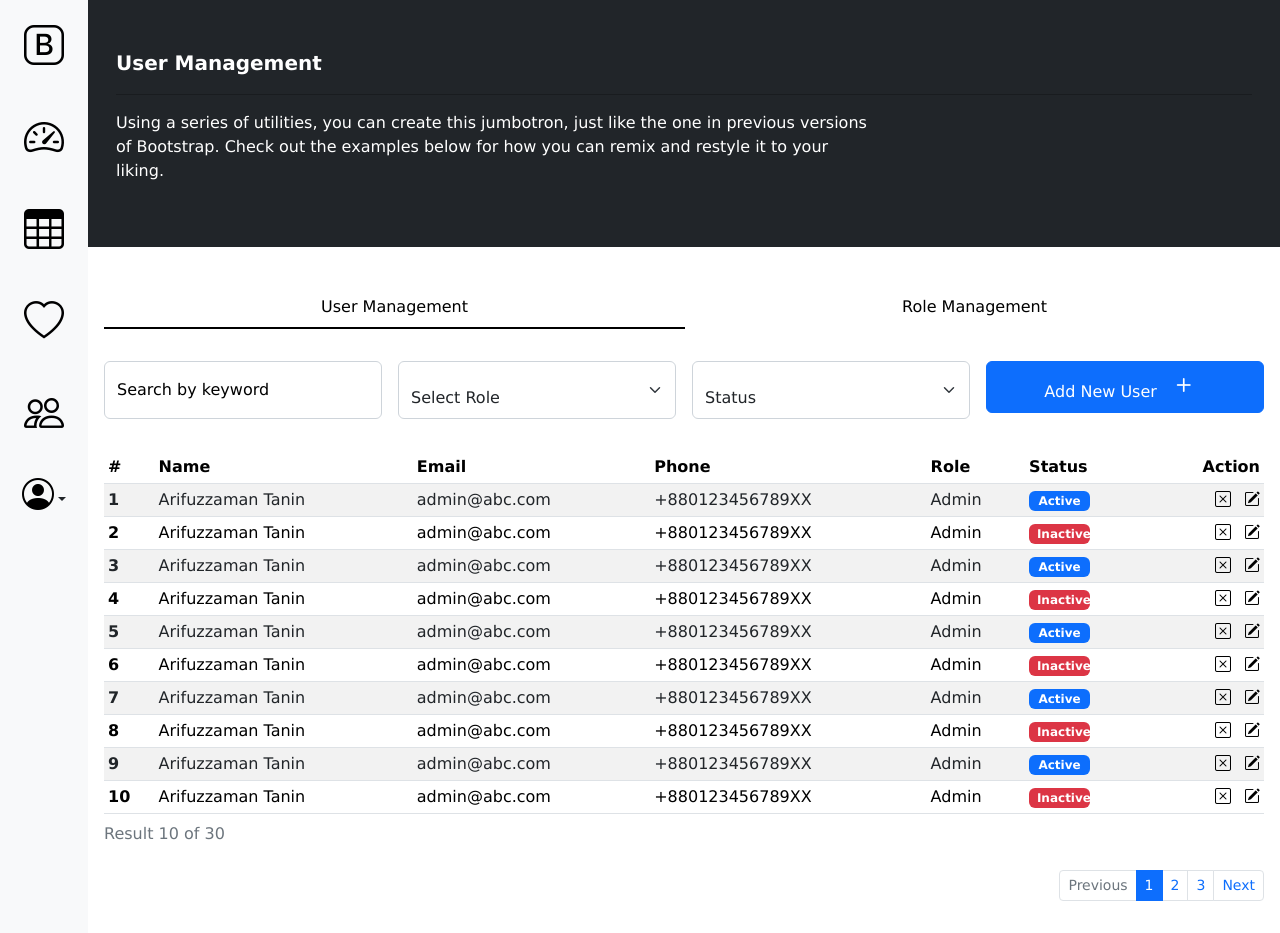
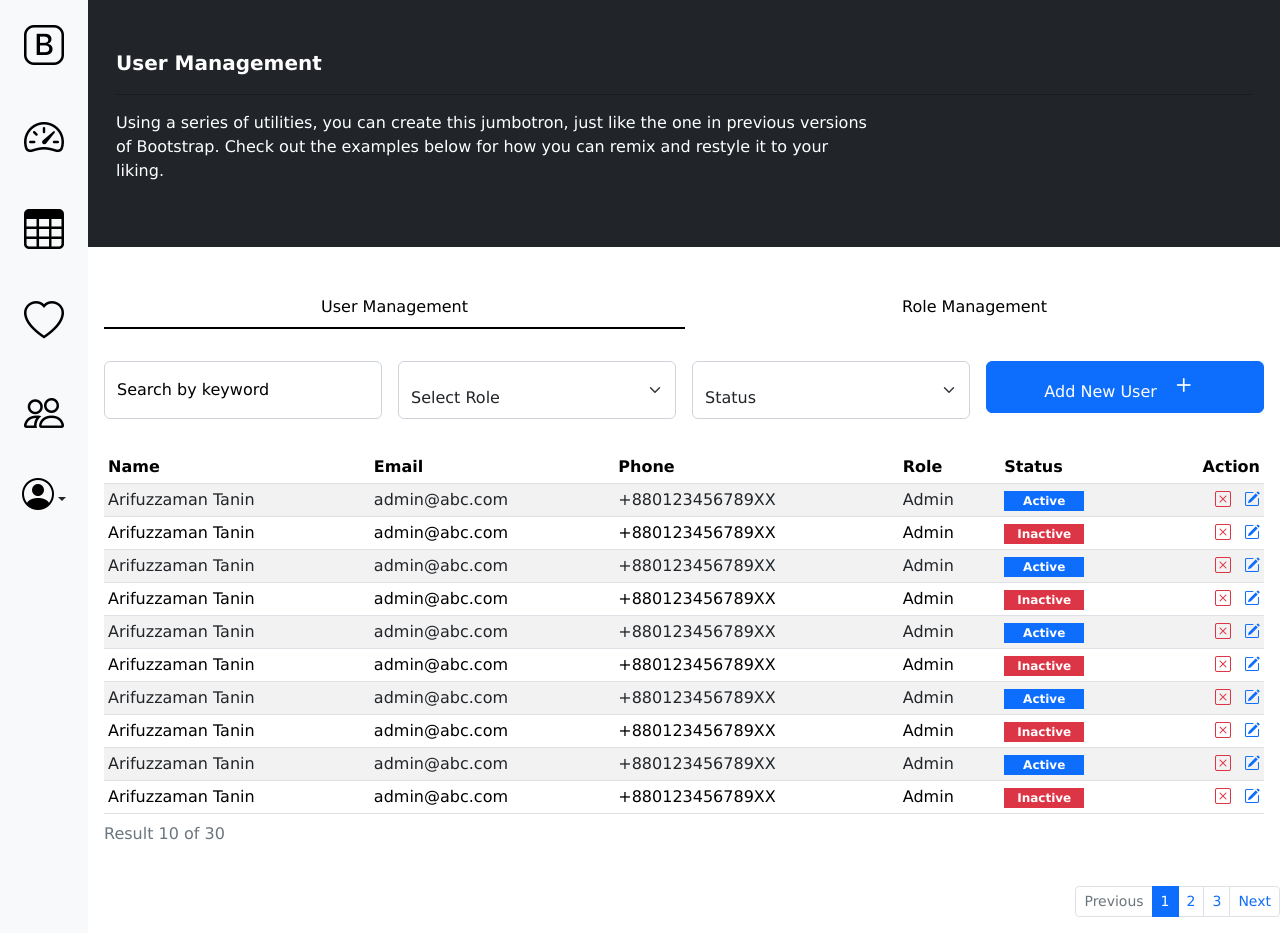
Before and after one commit to arifuzzaman-tanin/admin-starter-template-bootstrap-5-5, a plain HTML site: page index.html in a window 1280 px wide. Drawn offline with nearby package versions, Linux system fonts and the light colour scheme.

Commit message:
add style

```diff
--- a/index.html
+++ b/index.html
@@ -8,23 +8,7 @@
     <link href="https://cdn.jsdelivr.net/npm/bootstrap@5.2.3/dist/css/bootstrap.min.css" rel="stylesheet"
         integrity="sha384-rbsA2VBKQhggwzxH7pPCaAqO46MgnOM80zW1RWuH61DGLwZJEdK2Kadq2F9CUG65" crossorigin="anonymous">
     <link rel="stylesheet" href="https://cdn.jsdelivr.net/npm/bootstrap-icons@1.3.0/font/bootstrap-icons.css">
-    <style>
-        * {
-            font-family: 'Lucida Sans', 'Lucida Sans Regular', 'Lucida Grande', 'Lucida Sans Unicode', Geneva, Verdana, sans-serif;
-            font-size: 16px;
-            color: black;
-        }
-
-        .custom-tab {
-            color: black !important;
-        }
-
-        .custom-tab.active {
-            background: transparent !important;
-            border-bottom: 2px solid black !important;
-            border-radius: 0px !important;
-        }
-    </style>
+    <link rel="stylesheet" href="./style.css" >
 </head>
 
 <body>
@@ -141,7 +125,6 @@
                         <caption>Result 10 of 30</caption>
                         <thead>
                             <tr>
-                                <th scope="col">#</th>
                                 <th scope="col">Name</th>
                                 <th scope="col">Email</th>
                                 <th scope="col">Phone</th>
@@ -152,167 +135,158 @@
                         </thead>
                         <tbody>
                             <tr>
-                                <th scope="row">1</th>
                                 <td>Arifuzzaman Tanin</td>
                                 <td>admin@abc.com</td>
                                 <td>+880123456789XX</td>
                                 <td>Admin</td>
                                 <td>
-                                    <span class="badge bg-primary w-50">Active</span>
+                                    <span class="badge bg-primary rounded-0 active-inactive-status">Active</span>
                                 </td>
                                 <td>
                                     <div class="float-end">
-                                        <i class="bi-x-square me-2"></i>
-                                        <i class="bi-pencil-square"></i>
+                                        <i class="bi-x-square me-2 text-danger"></i>
+                                        <i class="bi-pencil-square text-primary"></i>
                                     </div>
                                 </td>
                             </tr>
                             <tr>
-                                <th scope="row">2</th>
                                 <td>Arifuzzaman Tanin</td>
                                 <td>admin@abc.com</td>
                                 <td>+880123456789XX</td>
                                 <td>Admin</td>
                                 <td>
-                                    <span class="badge bg-danger w-50">Inactive</span>
+                                    <span class="badge bg-danger rounded-0 active-inactive-status">Inactive</span>
                                 </td>
                                 <td>
                                     <div class="float-end">
-                                        <i class="bi-x-square me-2"></i>
-                                        <i class="bi-pencil-square"></i>
+                                        <i class="bi-x-square me-2 text-danger"></i>
+                                        <i class="bi-pencil-square text-primary"></i>
                                     </div>
                                 </td>
                             </tr>
                             <tr>
-                                <th scope="row">3</th>
                                 <td>Arifuzzaman Tanin</td>
                                 <td>admin@abc.com</td>
                                 <td>+880123456789XX</td>
                                 <td>Admin</td>
                                 <td>
-                                    <span class="badge bg-primary w-50">Active</span>
+                                    <span class="badge bg-primary rounded-0 active-inactive-status">Active</span>
                                 </td>
                                 <td>
                                     <div class="float-end">
-                                        <i class="bi-x-square me-2"></i>
-                                        <i class="bi-pencil-square"></i>
+                                        <i class="bi-x-square me-2 text-danger"></i>
+                                        <i class="bi-pencil-square text-primary"></i>
                                     </div>
                                 </td>
                             </tr>
                             <tr>
-                                <th scope="row">4</th>
                                 <td>Arifuzzaman Tanin</td>
                                 <td>admin@abc.com</td>
                                 <td>+880123456789XX</td>
                                 <td>Admin</td>
                                 <td>
-                                    <span class="badge bg-danger w-50">Inactive</span>
+                                    <span class="badge bg-danger rounded-0 active-inactive-status">Inactive</span>
                                 </td>
                                 <td>
                                     <div class="float-end">
-                                        <i class="bi-x-square me-2"></i>
-                                        <i class="bi-pencil-square"></i>
+                                        <i class="bi-x-square me-2 text-danger"></i>
+                                        <i class="bi-pencil-square text-primary"></i>
                                     </div>
                                 </td>
                             </tr>
                             <tr>
-                                <th scope="row">5</th>
                                 <td>Arifuzzaman Tanin</td>
                                 <td>admin@abc.com</td>
                                 <td>+880123456789XX</td>
                                 <td>Admin</td>
                                 <td>
-                                    <span class="badge bg-primary w-50">Active</span>
+                                    <span class="badge bg-primary rounded-0 active-inactive-status">Active</span>
                                 </td>
                                 <td>
                                     <div class="float-end">
-                                        <i class="bi-x-square me-2"></i>
-                                        <i class="bi-pencil-square"></i>
+                                        <i class="bi-x-square me-2 text-danger"></i>
+                                        <i class="bi-pencil-square text-primary"></i>
                                     </div>
                                 </td>
                             </tr>
                             <tr>
-                                <th scope="row">6</th>
                                 <td>Arifuzzaman Tanin</td>
                                 <td>admin@abc.com</td>
                                 <td>+880123456789XX</td>
                                 <td>Admin</td>
                                 <td>
-                                    <span class="badge bg-danger w-50">Inactive</span>
+                                    <span class="badge bg-danger rounded-0 active-inactive-status">Inactive</span>
                                 </td>
                                 <td>
                                     <div class="float-end">
-                                        <i class="bi-x-square me-2"></i>
-                                        <i class="bi-pencil-square"></i>
+                                        <i class="bi-x-square me-2 text-danger"></i>
+                                        <i class="bi-pencil-square text-primary"></i>
                                     </div>
                                 </td>
                             </tr>
                             <tr>
-                                <th scope="row">7</th>
                                 <td>Arifuzzaman Tanin</td>
                                 <td>admin@abc.com</td>
                                 <td>+880123456789XX</td>
                                 <td>Admin</td>
                                 <td>
-                                    <span class="badge bg-primary w-50">Active</span>
+                                    <span class="badge bg-primary rounded-0 active-inactive-status">Active</span>
                                 </td>
                                 <td>
                                     <div class="float-end">
-                                        <i class="bi-x-square me-2"></i>
-                                        <i class="bi-pencil-square"></i>
+                                        <i class="bi-x-square me-2 text-danger"></i>
+                                        <i class="bi-pencil-square text-primary"></i>
                                     </div>
                                 </td>
                             </tr>
                             <tr>
-                                <th scope="row">8</th>
                                 <td>Arifuzzaman Tanin</td>
                                 <td>admin@abc.com</td>
                                 <td>+880123456789XX</td>
                                 <td>Admin</td>
                                 <td>
-                                    <span class="badge bg-danger w-50">Inactive</span>
+                                    <span class="badge bg-danger rounded-0 active-inactive-status">Inactive</span>
                                 </td>
                                 <td>
                                     <div class="float-end">
-                                        <i class="bi-x-square me-2"></i>
-                                        <i class="bi-pencil-square"></i>
+                                        <i class="bi-x-square me-2 text-danger"></i>
+                                        <i class="bi-pencil-square text-primary"></i>
                                     </div>
                                 </td>
                             </tr>
                             <tr>
-                                <th scope="row">9</th>
                                 <td>Arifuzzaman Tanin</td>
                                 <td>admin@abc.com</td>
                                 <td>+880123456789XX</td>
                                 <td>Admin</td>
                                 <td>
-                                    <span class="badge bg-primary w-50">Active</span>
+                                    <span class="badge bg-primary rounded-0 active-inactive-status">Active</span>
                                 </td>
                                 <td>
                                     <div class="float-end">
-                                        <i class="bi-x-square me-2"></i>
-                                        <i class="bi-pencil-square"></i>
+                                        <i class="bi-x-square me-2 text-danger"></i>
+                                        <i class="bi-pencil-square text-primary"></i>
                                     </div>
                                 </td>
                             </tr>
                             <tr>
-                                <th scope="row">10</th>
                                 <td>Arifuzzaman Tanin</td>
                                 <td>admin@abc.com</td>
                                 <td>+880123456789XX</td>
                                 <td>Admin</td>
                                 <td>
-                                    <span class="badge bg-danger w-50">Inactive</span>
+                                    <span class="badge bg-danger rounded-0 active-inactive-status">Inactive</span>
                                 </td>
                                 <td>
                                     <div class="float-end">
-                                        <i class="bi-x-square me-2"></i>
-                                        <i class="bi-pencil-square"></i>
+                                        <i class="bi-x-square me-2 text-danger"></i>
+                                        <i class="bi-pencil-square text-primary"></i>
                                     </div>
                                 </td>
                             </tr>
                         </tbody>
                     </table>
+                </div>
                 <div class="mt-0">
                     <nav class="float-end" aria-label="...">
                         <ul class="pagination pagination-sm">
@@ -333,7 +307,6 @@
                 </div>
             </div>
         </div>
-        </div>
     </section>
     <script src="https://cdn.jsdelivr.net/npm/bootstrap@5.2.3/dist/js/bootstrap.bundle.min.js"
         integrity="sha384-kenU1KFdBIe4zVF0s0G1M5b4hcpxyD9F7jL+jjXkk+Q2h455rYXK/7HAuoJl+0I4" crossorigin="anonymous">
--- /dev/null
+++ b/style.css
@@ -0,0 +1,18 @@
+* {
+    font-family: 'Lucida Sans', 'Lucida Sans Regular', 'Lucida Grande', 'Lucida Sans Unicode', Geneva, Verdana, sans-serif;
+    font-size: 16px;
+    color: black;
+}
+
+.custom-tab {
+    color: black !important;
+}
+
+.custom-tab.active {
+    background: transparent !important;
+    border-bottom: 2px solid black !important;
+    border-radius: 0px !important;
+}
+.active-inactive-status{
+    width: 80px !important;
+}
```
Lines whose indentation alone changed are shown as unchanged.
